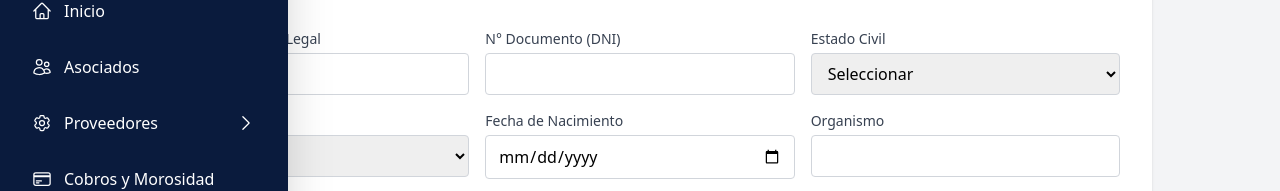
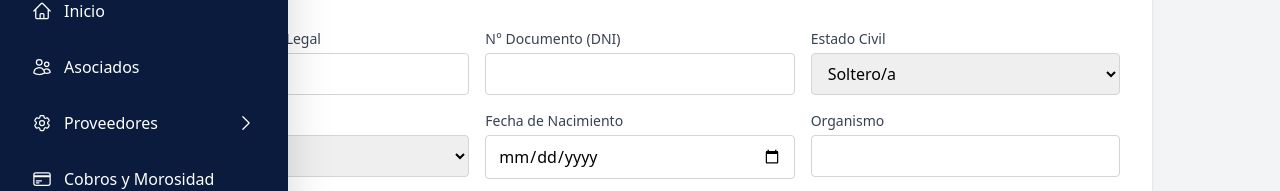
Before and after one commit to alanfrancoa/Mutual-17-Junio, a React (Create React App) app in the folder frontend/Mutual/: page /asociados/crear in a window 1280 px wide. Shown: the part 149-340 px from the top of the page. Built offline with nearby package versions, Linux system fonts and the light colour scheme.

Commit message:
Se elimino el valor "Seleccionar" de los dropdown en crear asociado

```diff
--- a/frontend/Mutual/src/pages/modules/associates/createAssociate.tsx
+++ b/frontend/Mutual/src/pages/modules/associates/createAssociate.tsx
@@ -160,7 +160,7 @@ const CreateAssociate: React.FC = () => {
                   onChange={handleChange}
                   className="w-full border border-gray-300 rounded px-3 py-2 focus:ring-blue-500 focus:border-blue-500"
                 >
-                  <option value="">Seleccionar</option>
+
                   {estadoCivilOpciones.map((ec) => (
                     <option key={ec.value} value={ec.value}>
                       {ec.label}
@@ -179,7 +179,7 @@ const CreateAssociate: React.FC = () => {
                   onChange={handleChange}
                   className="w-full border border-gray-300 rounded px-3 py-2 focus:ring-blue-500 focus:border-blue-500"
                 >
-                  <option value="">Seleccionar</option>
+
                   {generosOpciones.map((g) => (
                     <option key={g.value} value={g.value}>
                       {g.label}
@@ -268,7 +268,7 @@ const CreateAssociate: React.FC = () => {
                   required
                   className="w-full border border-gray-300 rounded px-3 py-2 focus:ring-blue-500 focus:border-blue-500"
                 >
-                  <option value="">Seleccionar</option>
+
                   {provincias.map((prov) => (
                     <option key={prov} value={prov}>
                       {prov}
```
